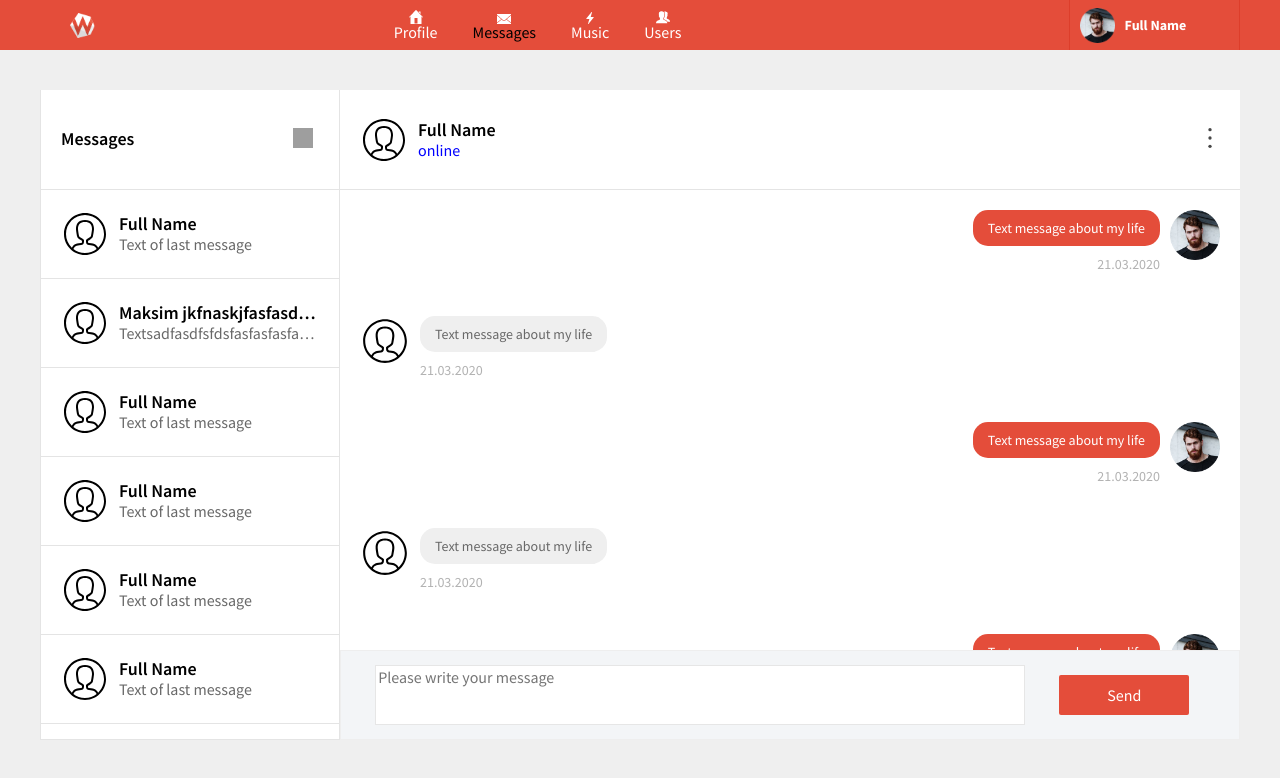
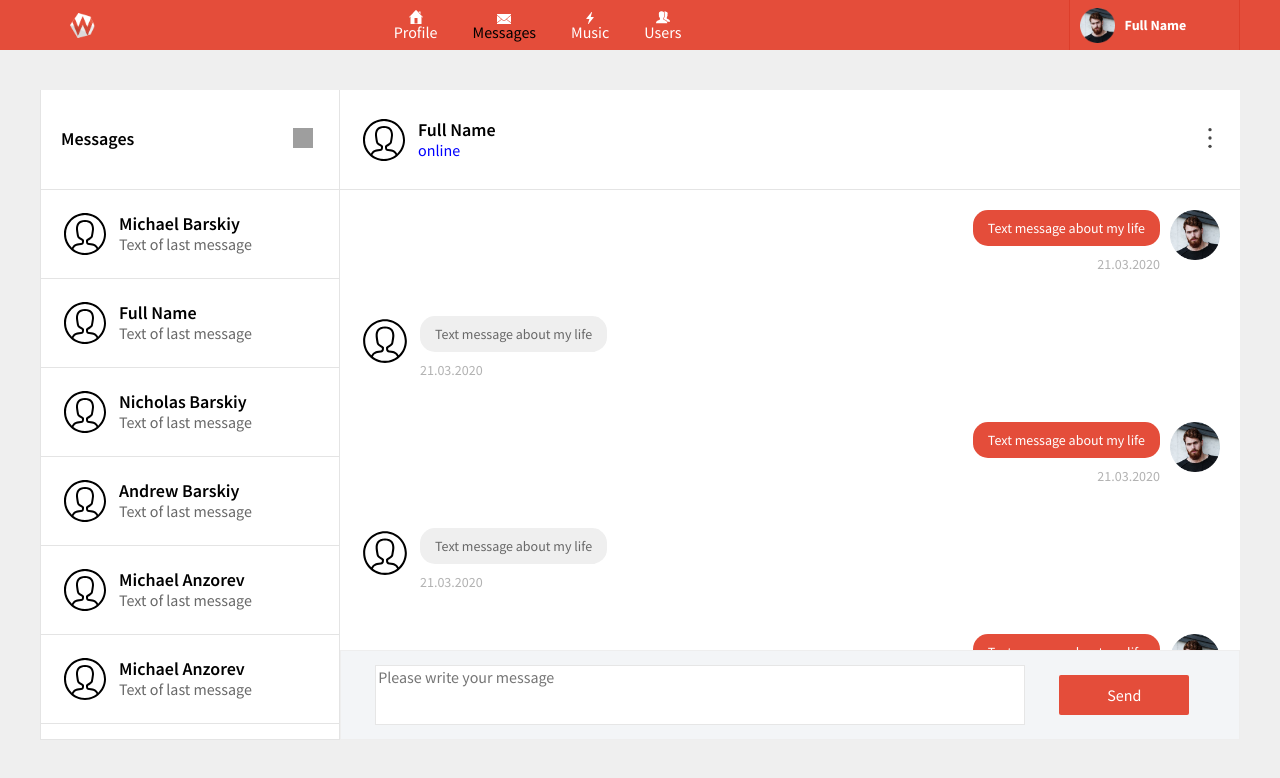
Before and after one commit to LaCuba/social-network, a React (Create React App) app: page /messages in a window 1280 px wide. Shown: the top 778 px of the page. Built offline with nearby package versions, Linux system fonts and the light colour scheme; grey boxes are pictures that could not be loaded.

Commit message:
Created MessagesReducer and MessagesContainer.

```diff
--- a/src/App.js
+++ b/src/App.js
@@ -1,7 +1,6 @@
 import Header from './component/Header/Header';
 import styles from './App.module.scss'
 import Profile from './component/Profile/Profile';
-import Messages from './component/Messages/Messages';
 import Music from './component/Music/Music';
 import Users from './component/Users/Users';
 import 'normalize.css'
@@ -9,6 +8,7 @@ import { Provider } from 'react-redux';
 import { Route } from 'react-router';
 import { BrowserRouter } from 'react-router-dom';
 import store from './redux/Store';
+import MessagesContainer from './component/Messages/MessagesContainer';
 
 const App = () => {
   return (
@@ -18,7 +18,7 @@ const App = () => {
           <div className={styles.container}>
             <Header />
             <Route path='/profile' render={() => <Profile />} />
-            <Route path='/messages' render={() => <Messages />} />
+            <Route path='/messages' render={() => <MessagesContainer />} />
             <Route path='/music' render={() => <Music />} />
             <Route path='/users' render={() => <Users />} />
           </div>
--- a/src/component/Messages/Dialog/Dialog.jsx
+++ b/src/component/Messages/Dialog/Dialog.jsx
@@ -5,18 +5,7 @@ import Message from './Message/Message'
 
 const Dialog = (props) => {
 
-  let MessagesData = [
-    {id: '1', bodyMessage: "Text message about my life", messageTime: "21.03.2020", ownerMessage: true},
-    {id: '2', bodyMessage: "Text message about my life", messageTime: "21.03.2020", ownerMessage: false},
-    {id: '3', bodyMessage: "Text message about my life", messageTime: "21.03.2020", ownerMessage: true},
-    {id: '4', bodyMessage: "Text message about my life", messageTime: "21.03.2020", ownerMessage: false},
-    {id: '5', bodyMessage: "Text message about my life", messageTime: "21.03.2020", ownerMessage: true},
-    {id: '6', bodyMessage: "Text message about my life", messageTime: "21.03.2020", ownerMessage: true},
-    {id: '7', bodyMessage: "Text message about my life", messageTime: "21.03.2020", ownerMessage: true},
-    {id: '8', bodyMessage: "Text message about my life", messageTime: "21.03.2020", ownerMessage: false},
-  ]
-
-  let MessageElement = MessagesData.map(el =>
+  let MessageElement = props.messages.map(el =>
     <Message ownerMessage={el.ownerMessage} bodyMessage={el.bodyMessage} messageTime={el.messageTime} />)
 
   return (
--- a/src/component/Messages/DialogsList/DialogsList.jsx
+++ b/src/component/Messages/DialogsList/DialogsList.jsx
@@ -4,6 +4,24 @@ import optionsImg from './../../../common/icons/options.svg'
 import DialogItem from './DialogItem/DialogItem'
 
 const DialogsList = (props) => {
+
+  let items = [
+    { id: 2, name: "Michael Barskiy", lastMessage: "Text of last message"},
+    { id: 3, name: "Full Name", lastMessage: "Text of last message"},
+    { id: 4, name: "Nicholas Barskiy", lastMessage: "Text of last message"},
+    { id: 5, name: "Andrew Barskiy", lastMessage: "Text of last message"},
+    { id: 6, name: "Michael Anzorev", lastMessage: "Text of last message"},
+    { id: 7, name: "Michael Anzorev", lastMessage: "Text of last message"},
+    { id: 8, name: "Michael Anzorev", lastMessage: "Text of last message"},
+    { id: 9, name: "Michael Anzorev", lastMessage: "Text of last message"},
+    { id: 10, name: "Michael Anzorev", lastMessage: "Text of last message"},
+    { id: 11, name: "Michael Anzorev", lastMessage: "Text of last message"},
+    { id: 12, name: "Michael Anzorev", lastMessage: "Text of last message"}
+  ]
+
+  let dialogItem = items.map(el => <DialogItem id={el.id}
+    name={el.name} lastMessage={el.lastMessage} />)
+
   return (
     <div className={styles.dialogsList}>
       <div className={styles.title}>
@@ -14,17 +32,7 @@ const DialogsList = (props) => {
       </div>
       <div className={styles.messagesList}>
         <ul>
-          <DialogItem id="1" name="Full Name" lastMessage="Text of last message" />
-          <DialogItem id="2" name="Maksim jkfnaskjfasfasdfasdfasdfdfasdf" lastMessage="Textsadfasdfsfdsfasfasfasfasfasfasfa of last message" />
-          <DialogItem id="3" name="Full Name" lastMessage="Text of last message" />
-          <DialogItem id="4" name="Full Name" lastMessage="Text of last message" />
-          <DialogItem id="5" name="Full Name" lastMessage="Text of last message" />
-          <DialogItem id="6" name="Full Name" lastMessage="Text of last message" />
-          <DialogItem id="7" name="Full Name" lastMessage="Text of last message" />
-          <DialogItem id="8" name="Full Name" lastMessage="Text of last message" />
-          <DialogItem id="9" name="Full Name" lastMessage="Text of last message" />
-          <DialogItem id="10" name="Full Name" lastMessage="Text of last message" />
-          <DialogItem id="11" name="Full Name" lastMessage="Text of last message" />
+          { dialogItem }
         </ul>
       </div>
     </div>
--- a/src/component/Messages/Messages.jsx
+++ b/src/component/Messages/Messages.jsx
@@ -10,9 +10,9 @@ const Messages = (props) => {
   return (
     <div className={styles.body}>
       <div className={styles.container}>
-        <DialogsList />
+        <DialogsList items={props.items} />
         <div className={styles.rightSide}>
-          <Dialog />
+          <Dialog messages={props.messages} />
           <div className={styles.sendArea}>
             <textarea placeholder="Please write your message" className={styles.addMessage}></textarea>
             <button onClick={() => {}}>Send</button>
--- /dev/null
+++ b/src/component/Messages/MessagesContainer.jsx
@@ -0,0 +1,15 @@
+import React from 'react'
+import { connect } from 'react-redux'
+import Messages from './Messages'
+import { addMessageCreator } from './../../redux/MessagesReducer'
+
+const mapStateToProps = (state) => {
+  return {
+    items: state.messages.items,
+    messages: state.messages.messages
+  }
+}
+
+const MessagesContainer = connect(mapStateToProps, {addMessageCreator})(Messages)
+
+export default MessagesContainer
--- /dev/null
+++ b/src/redux/MessagesReducer.js
@@ -0,0 +1,51 @@
+const ADD_MESSAGE = "ADD-MESSAGE"
+
+
+const initialState = {
+  items: [
+    { id: 2, name: "Michael Barskiy", lastMessage: "Text of last message"},
+    { id: 3, name: "Full Name", lastMessage: "Text of last message"},
+    { id: 4, name: "Nicholas Barskiy", lastMessage: "Text of last message"},
+    { id: 5, name: "Andrew Barskiy", lastMessage: "Text of last message"},
+    { id: 6, name: "Michael Anzorev", lastMessage: "Text of last message"},
+    { id: 7, name: "Michael Anzorev", lastMessage: "Text of last message"},
+    { id: 8, name: "Michael Anzorev", lastMessage: "Text of last message"},
+    { id: 9, name: "Michael Anzorev", lastMessage: "Text of last message"},
+    { id: 10, name: "Michael Anzorev", lastMessage: "Text of last message"},
+    { id: 11, name: "Michael Anzorev", lastMessage: "Text of last message"},
+    { id: 12, name: "Michael Anzorev", lastMessage: "Text of last message"}
+  ],
+  messages: [
+    {id: 1, bodyMessage: "Text message about my life", messageTime: "21.03.2020", ownerMessage: true},
+    {id: 2, bodyMessage: "Text message about my life", messageTime: "21.03.2020", ownerMessage: false},
+    {id: 3, bodyMessage: "Text message about my life", messageTime: "21.03.2020", ownerMessage: true},
+    {id: 4, bodyMessage: "Text message about my life", messageTime: "21.03.2020", ownerMessage: false},
+    {id: 5, bodyMessage: "Text message about my life", messageTime: "21.03.2020", ownerMessage: true},
+    {id: 6, bodyMessage: "Text message about my life", messageTime: "21.03.2020", ownerMessage: true},
+    {id: 7, bodyMessage: "Text message about my life", messageTime: "21.03.2020", ownerMessage: true},
+    {id: 8, bodyMessage: "Text of last message", messageTime: "21.03.2020", ownerMessage: false}
+  ]
+}
+
+const MessagesReducer = (state = initialState, action) => {
+  switch (action.type) {
+    case ADD_MESSAGE:
+      let newMessage = {
+        id: 9,
+        bodyMessage: action.body,
+        messageTime: "21.03.2021",
+        ownerMessage: true
+      }
+      return {
+        ...state,
+        messages: [...state.messages, newMessage]
+      }
+    default:
+      return state
+  }
+}
+
+export const addMessageCreator = (body) => ({type: ADD_MESSAGE, body})
+
+
+export default MessagesReducer
--- a/src/redux/Store.js
+++ b/src/redux/Store.js
@@ -1,8 +1,10 @@
 import { createStore, combineReducers } from 'redux'
+import MessagesReducer from './MessagesReducer';
 import ProfileReducer from "./ProfileReducer";
 
 const reducers = combineReducers({
-  profile: ProfileReducer
+  profile: ProfileReducer,
+  messages: MessagesReducer
 })
 
 const store = createStore(reducers)
```
